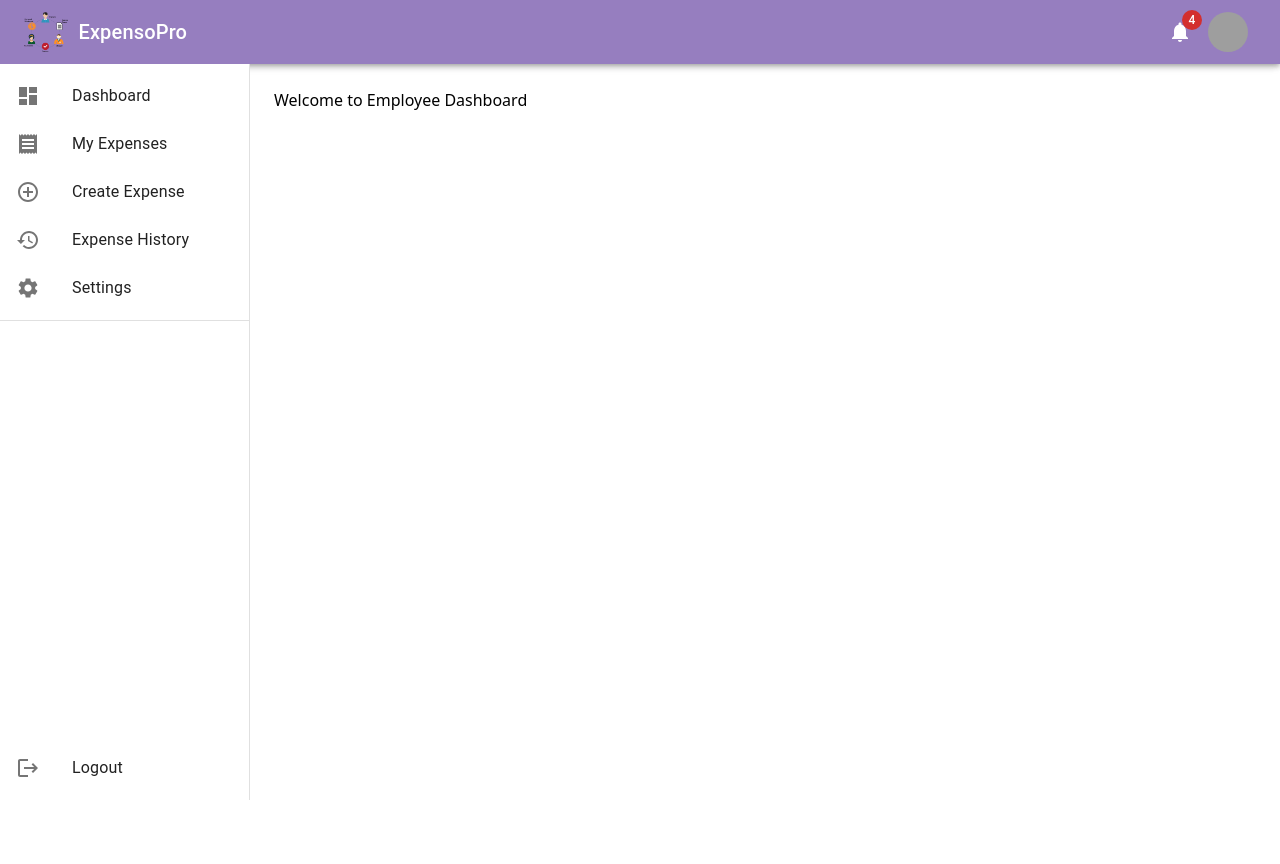
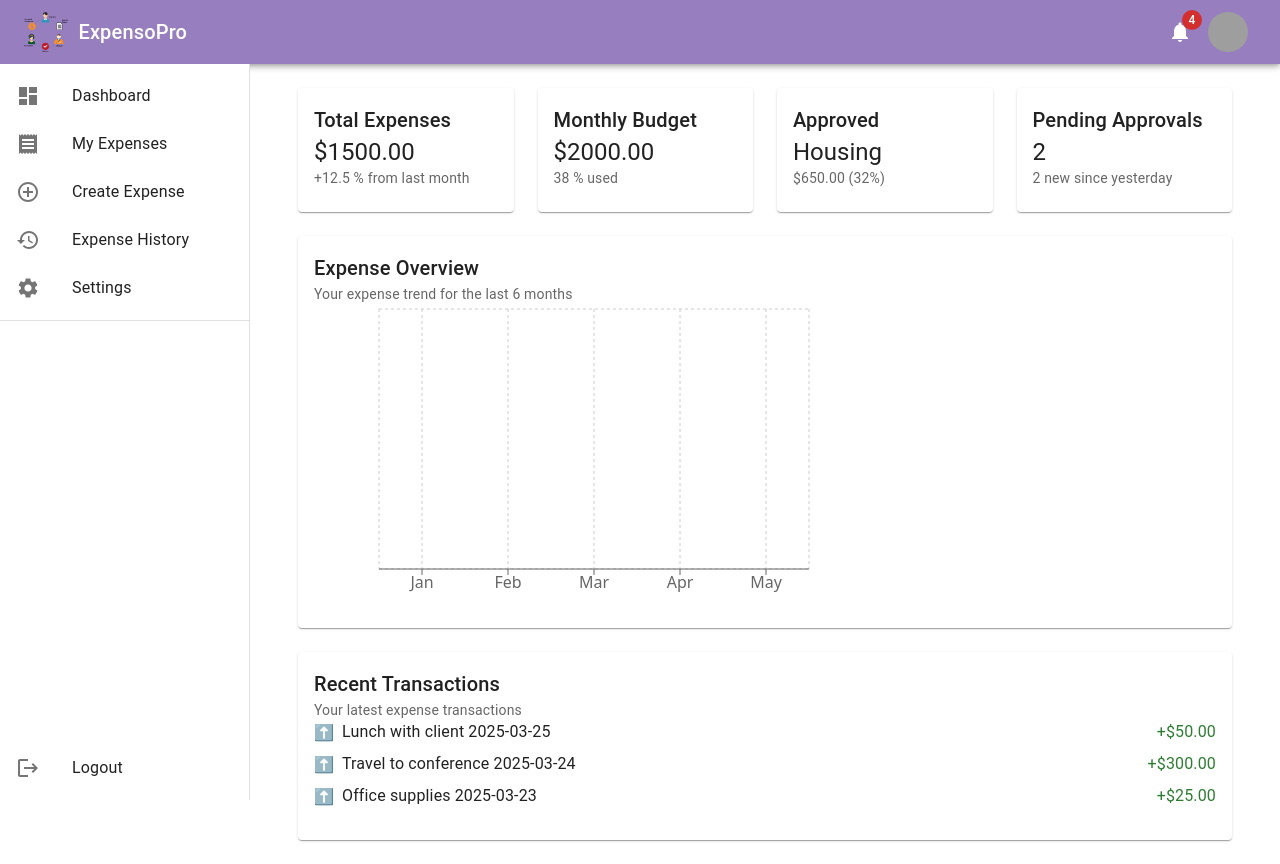
Before and after one commit to srprajwal/EnterpriseExpenseManagementSystem, a React (Vite) app in the folder frontend/: page /employee-dashboard in a window 1280 px wide. Before the commit the page ends 800 px from the top, so only its background shows below. Built offline with nearby package versions, Linux system fonts and the light colour scheme; grey boxes are pictures that could not be loaded.

Commit message:
Employee dashboard main content

```diff
--- a/frontend/package.json
+++ b/frontend/package.json
@@ -20,6 +20,7 @@
     "react": "^19.0.0",
     "react-dom": "^19.0.0",
     "react-router-dom": "^7.3.0",
+    "recharts": "^2.15.1",
     "styled-components": "^6.1.15"
   },
   "devDependencies": {
--- /dev/null
+++ b/frontend/src/components/Dashboard/ApprovedHousingCard.jsx
@@ -0,0 +1,18 @@
+import React from 'react';
+import { Card, CardContent, Typography } from '@mui/material';
+
+const ApprovedHousingCard = ({ approvedHousing }) => {
+  return (
+    <Card>
+      <CardContent>
+        <Typography variant="h6">Approved</Typography>
+        <Typography variant="h5">Housing</Typography>
+        <Typography variant="body2" color="textSecondary">
+          ${approvedHousing ? approvedHousing.toFixed(2) : '0.00'} (32%)
+        </Typography>
+      </CardContent>
+    </Card>
+  );
+};
+
+export default ApprovedHousingCard;
--- /dev/null
+++ b/frontend/src/components/Dashboard/ExpenseOverviewCard.jsx
@@ -0,0 +1,29 @@
+import React from 'react';
+import { Card, CardContent, Typography } from '@mui/material';
+import { BarChart, Bar, XAxis, YAxis, CartesianGrid, Tooltip } from 'recharts'; // Example chart library
+
+const ExpenseOverviewCard = ({ expenseOverviewData }) => {
+  return (
+    <Card>
+      <CardContent>
+        <Typography variant="h6">Expense Overview</Typography>
+        <Typography variant="body2" color="textSecondary">
+          Your expense trend for the last 6 months
+        </Typography>
+        {expenseOverviewData.length > 0 ? (
+          <BarChart width={500} height={300} data={expenseOverviewData}>
+            <CartesianGrid strokeDasharray="3 3" />
+            <XAxis dataKey="month" />
+            <YAxis />
+            <Tooltip />
+            <Bar dataKey="amount" fill="#8884d8" />
+          </BarChart>
+        ) : (
+          <Typography>No expense overview data available.</Typography>
+        )}
+      </CardContent>
+    </Card>
+  );
+};
+
+export default ExpenseOverviewCard;
--- /dev/null
+++ b/frontend/src/components/Dashboard/MonthlyBudgetCard.jsx
@@ -0,0 +1,19 @@
+import React from 'react';
+import { Card, CardContent, Typography } from '@mui/material';
+
+const MonthlyBudgetCard = ({ monthlyBudget }) => {
+  return (
+    <Card>
+      <CardContent>
+        <Typography variant="h6">Monthly Budget</Typography>
+        <Typography variant="h5">${monthlyBudget ? monthlyBudget.toFixed(2) : '0.00'}</Typography>
+        <Typography variant="body2" color="textSecondary">
+          {/* Placeholder: Calculate dynamically */}
+          38 % used
+        </Typography>
+      </CardContent>
+    </Card>
+  );
+};
+
+export default MonthlyBudgetCard;
--- /dev/null
+++ b/frontend/src/components/Dashboard/PendingApprovalsCard.jsx
@@ -0,0 +1,18 @@
+import React from 'react';
+import { Card, CardContent, Typography } from '@mui/material';
+
+const PendingApprovalsCard = ({ pendingApprovalsCount }) => {
+  return (
+    <Card>
+      <CardContent>
+        <Typography variant="h6">Pending Approvals</Typography>
+        <Typography variant="h5">{pendingApprovalsCount}</Typography>
+        <Typography variant="body2" color="textSecondary">
+          2 new since yesterday
+        </Typography>
+      </CardContent>
+    </Card>
+  );
+};
+
+export default PendingApprovalsCard;
--- /dev/null
+++ b/frontend/src/components/Dashboard/RecentTransactionsCard.jsx
@@ -0,0 +1,33 @@
+import React from 'react';
+import { Card, CardContent, Typography, Box } from '@mui/material';
+
+const RecentTransactionsCard = ({ recentTransactions }) => {
+  return (
+    <Card>
+      <CardContent>
+        <Typography variant="h6">Recent Transactions</Typography>
+        <Typography variant="body2" color="textSecondary">
+          Your latest expense transactions
+        </Typography>
+        {recentTransactions.length > 0 ? (
+          recentTransactions.map((transaction) => (
+            <Box key={transaction.id} display="flex" justifyContent="space-between" alignItems="center" sx={{ mb: 1 }}>
+              <Box display="flex" alignItems="center">
+                {transaction.type === 'expense' ? '⬇️' : '⬆️'}
+                <Typography sx={{ ml: 1 }}>{transaction.description}</Typography>
+                <Typography sx={{ ml: 0.5, color: 'textSecondary' }}>{transaction.date}</Typography>
+              </Box>
+              <Typography color={transaction.type === 'expense' ? 'error' : 'success'}>
+                {transaction.type === 'expense' ? `-$${transaction.amount.toFixed(2)}` : `+$${transaction.amount.toFixed(2)}`}
+              </Typography>
+            </Box>
+          ))
+        ) : (
+          <Typography>No recent transactions available.</Typography>
+        )}
+      </CardContent>
+    </Card>
+  );
+};
+
+export default RecentTransactionsCard;
--- /dev/null
+++ b/frontend/src/components/Dashboard/TotalExpensesCard.jsx
@@ -0,0 +1,19 @@
+import React from 'react';
+import { Card, CardContent, Typography } from '@mui/material';
+
+const TotalExpensesCard = ({ totalExpenses }) => {
+  return (
+    <Card>
+      <CardContent>
+        <Typography variant="h6">Total Expenses</Typography>
+        <Typography variant="h5">${totalExpenses ? totalExpenses.toFixed(2) : '0.00'}</Typography>
+        <Typography variant="body2" color="textSecondary">
+          {/* Placeholder: Calculate dynamically */}
+          +12.5 % from last month
+        </Typography>
+      </CardContent>
+    </Card>
+  );
+};
+
+export default TotalExpensesCard;
--- a/frontend/src/pages/EmployeeDashboard/EmployeeDashboard.jsx
+++ b/frontend/src/pages/EmployeeDashboard/EmployeeDashboard.jsx
@@ -1,17 +1,151 @@
-import React from "react";
+// import React from "react";
+// import Header from "../../pages/Layout/Header";
+// import Sidebar from "../../pages/Layout/Sidebar"; // Import the Sidebar component
+// import { Box } from "@mui/material"; // Optional, for layout
+
+// const EmployeeDashboard = () => {
+//   const user = { name: "John Doe", profilePic: "/employee-pic.jpg" };
+
+//   return (
+//     <Box display="flex"> {/* Use a Box for layout */}
+//       <Header user={user} />
+//       <Sidebar />
+//       <Box flexGrow={1} padding={3} marginTop="64px"> {/* Main content with marginTop */}
+//         <h1>Welcome to Employee Dashboard</h1>
+//       </Box>
+//     </Box>
+//   );
+// };
+
+// export default EmployeeDashboard;
+
+
+import React, { useState, useEffect } from "react";
 import Header from "../../pages/Layout/Header";
-import Sidebar from "../../pages/Layout/Sidebar"; // Import the Sidebar component
-import { Box } from "@mui/material"; // Optional, for layout
+import Sidebar from "../../pages/Layout/Sidebar";
+import { Box, Container, Grid, Typography } from "@mui/material";
+import TotalExpensesCard from "../../components/Dashboard/TotalExpensesCard";
+import MonthlyBudgetCard from "../../components/Dashboard/MonthlyBudgetCard";
+import ApprovedHousingCard from "../../components/Dashboard/ApprovedHousingCard";
+import PendingApprovalsCard from "../../components/Dashboard/PendingApprovalsCard";
+import ExpenseOverviewCard from "../../components/Dashboard/ExpenseOverviewCard";
+import RecentTransactionsCard from "../../components/Dashboard/RecentTransactionsCard";
+import { useAuth } from "../../context/AuthContext";
+// import axios from "axios"; // Remove axios import
 
 const EmployeeDashboard = () => {
   const user = { name: "John Doe", profilePic: "/employee-pic.jpg" };
+  const [totalExpenses, setTotalExpenses] = useState(1500); // Mock data
+  const [monthlyBudget, setMonthlyBudget] = useState(2000); // Mock data
+  const [approvedHousing, setApprovedHousing] = useState(650); // Mock data
+  const [pendingApprovalsCount, setPendingApprovalsCount] = useState(2); // Mock data
+  const [expenseOverviewData, setExpenseOverviewData] = useState([ // Mock data
+    { month: 'Jan', expenses: 100 },
+    { month: 'Feb', expenses: 200 },
+    { month: 'Mar', expenses: 150 },
+    { month: 'Apr', expenses: 250 },
+    { month: 'May', expenses: 180 },
+  ]);
+  const [recentTransactions, setRecentTransactions] = useState([ // Mock data
+    { id: 1, description: 'Lunch with client', amount: 50, date: '2025-03-25' },
+    { id: 2, description: 'Travel to conference', amount: 300, date: '2025-03-24' },
+    { id: 3, description: 'Office supplies', amount: 25, date: '2025-03-23' },
+  ]);
+  const [loading, setLoading] = useState(false); // Set loading to false for mock data
+  const [error, setError] = useState(null);
+  const { auth } = useAuth();
+
+  // useEffect(() => {
+  //   const fetchEmployeeDashboardData = async () => {
+  //     setLoading(true);
+  //     setError(null);
+  //     const token = auth.token;
+  //     const headers = { Authorization: `Bearer ${token}` };
+
+  //     try {
+  //       // Fetch data for each card
+  //       const expensesResponse = await axios.get('/api/expenses/employee/total', { headers });
+  //       setTotalExpenses(expensesResponse.data.total);
+
+  //       // Placeholder data - replace with actual API calls
+  //       setMonthlyBudget(0);
+  //       setApprovedHousing(0);
+  //       setPendingApprovalsCount(0);
+
+  //       const overviewResponse = await axios.get('/api/expenses/employee/overview', { headers });
+  //       setExpenseOverviewData(overviewResponse.data);
+
+  //       const transactionsResponse = await axios.get('/api/expenses/employee/recent', { headers });
+  //       setRecentTransactions(transactionsResponse.data);
+
+  //     } catch (err) {
+  //       setError(err.message || 'Failed to fetch dashboard data');
+  //     } finally {
+  //       setLoading(false);
+  //     }
+  //   };
+
+  //   fetchEmployeeDashboardData();
+  // }, [auth.token]);
+
+  // Removed the useEffect hook that fetches data
+
+  if (loading) {
+    return (
+      <Box display="flex">
+        <Header user={user} />
+        <Sidebar />
+        <Box flexGrow={1} padding={3} marginTop="64px">
+          <Typography variant="h6">Loading dashboard data...</Typography>
+        </Box>
+      </Box>
+    );
+  }
+
+  if (error) {
+    return (
+      <Box display="flex">
+        <Header user={user} />
+        <Sidebar />
+        <Box flexGrow={1} padding={3} marginTop="64px">
+          <Typography color="error">Error: {error}</Typography>
+        </Box>
+      </Box>
+    );
+  }
 
   return (
-    <Box display="flex"> {/* Use a Box for layout */}
+    <Box display="flex">
       <Header user={user} />
       <Sidebar />
-      <Box flexGrow={1} padding={3} marginTop="64px"> {/* Main content with marginTop */}
-        <h1>Welcome to Employee Dashboard</h1>
+      <Box flexGrow={1} padding={3} marginTop="64px">
+        <Container maxWidth="lg">
+          <Grid container spacing={3}>
+            {/* Top Row - Summary Cards */}
+            <Grid item xs={12} md={3}>
+              <TotalExpensesCard totalExpenses={totalExpenses} />
+            </Grid>
+            <Grid item xs={12} md={3}>
+              <MonthlyBudgetCard monthlyBudget={monthlyBudget} />
+            </Grid>
+            <Grid item xs={12} md={3}>
+              <ApprovedHousingCard approvedHousing={approvedHousing} />
+            </Grid>
+            <Grid item xs={12} md={3}>
+              <PendingApprovalsCard pendingApprovalsCount={pendingApprovalsCount} />
+            </Grid>
+
+            {/* Middle Row - Expense Overview Chart */}
+            <Grid item xs={12}>
+              <ExpenseOverviewCard expenseOverviewData={expenseOverviewData} />
+            </Grid>
+
+            {/* Bottom Row - Recent Transactions */}
+            <Grid item xs={12}>
+              <RecentTransactionsCard recentTransactions={recentTransactions} />
+            </Grid>
+          </Grid>
+        </Container>
       </Box>
     </Box>
   );
```
Also changed, not shown: 1 other file (tests, documents, lock files or other folders).
